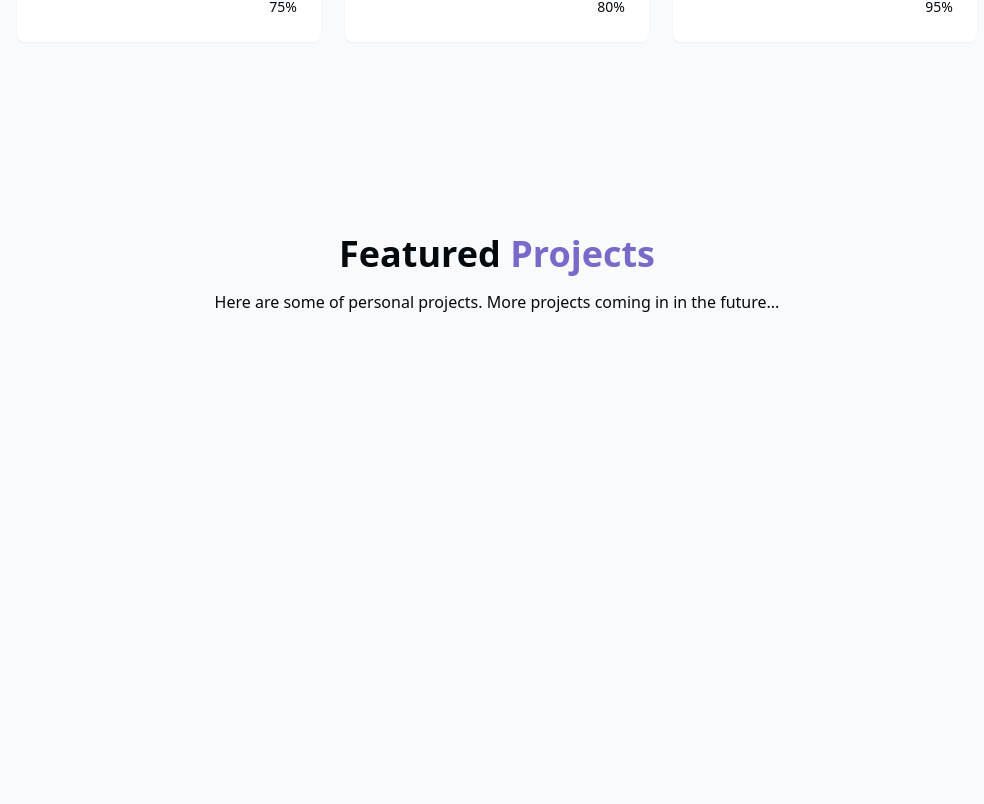
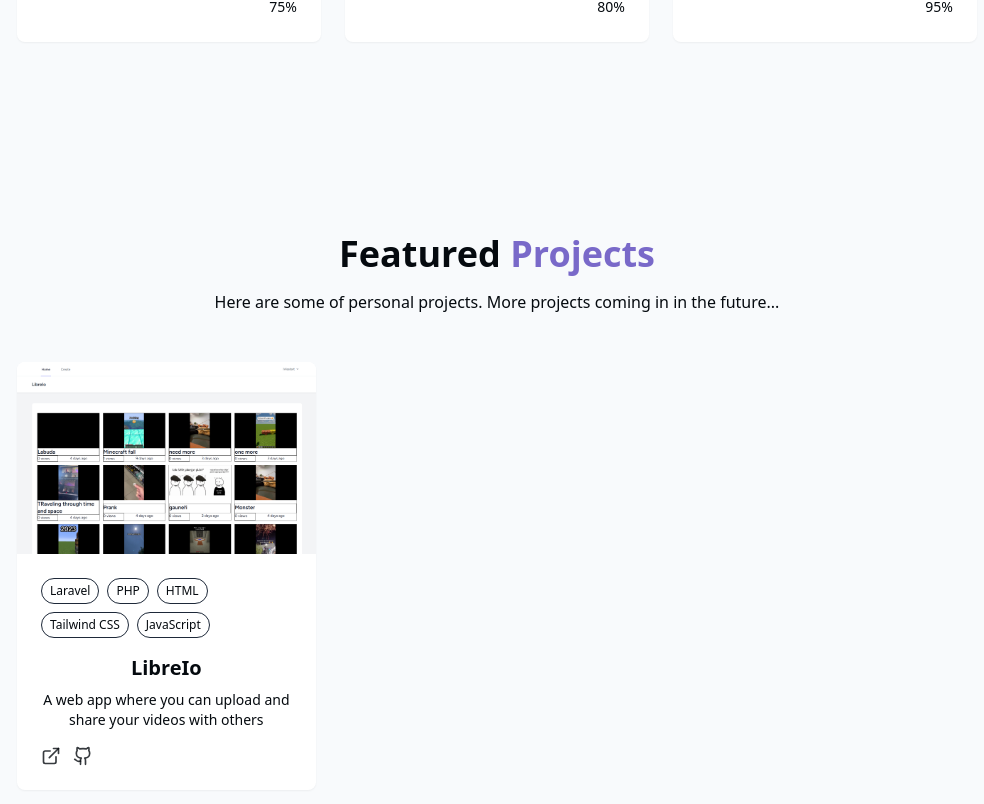
Before and after one commit to iVlastart/portfolio, a React (Vite) app: page / in a window 1280 px wide. Shown: the part 1898-2702 px from the top of the page, without its empty margins (143-1127 px from the left). Before the commit the page ends 2356 px from the top, so only its background shows below. Built offline with nearby package versions, Linux system fonts and the light colour scheme.

Commit message:
Finished projects section. Replace the Libreio project img

```diff
--- a/src/Components/ProjectsSection.jsx
+++ /dev/null
@@ -1,26 +0,0 @@
-import { Title } from "./Title";
-
-const projects = [
-    {
-        id: 1,
-        title: 'LibreIo',
-        description: 'A web app where you can upload and share your videos with others',
-        image: '/projects/LibreIo.webp',
-        tags: ['Laravel', 'PHP', 'HTML', 'Tailwind CSS', 'JavaScript'],
-        github: 'https://github.com/iVlastart/LibreIo'
-    }
-];
-
-export const ProjectsSection = ()=>{
-    return(
-        <section id="projects" className="py-24 px-4 relative">
-            <div className="container mx-auto max-w-5xl">
-                <Title part1='Featured' part2='Projects'/>
-
-                <p className="text-center mb-12 max-w-2xl mx-auto">
-                    Here are some of personal projects. More projects coming in in the future...
-                </p>
-            </div>
-        </section>
-    )
-};
--- a/src/Components/AboutSection.jsx
+++ b/src/Components/Sections/AboutSection.jsx
@@ -1,7 +1,7 @@
 import { File } from "lucide-react";
 import cvFile from '@/assets/Vašut-cv.pdf';
 import zivotopisFile from '@/assets/Vašut-životopis.pdf';
-import { Title } from "./Title";
+import { Title } from "@/Components/partials/Title";
 
 export const AboutSection = ()=>{
     return(
--- /dev/null
+++ b/src/Components/Sections/ProjectsSection.jsx
@@ -0,0 +1,77 @@
+import { Title } from "@/Components/partials/Title";
+import { ExternalLink, GithubIcon } from "lucide-react";
+
+const projects = [
+    {
+        id: 1,
+        title: 'LibreIo',
+        description: 'A web app where you can upload and share your videos with others',
+        img: '/projects/LibreIo.webp',
+        tags: ['Laravel', 'PHP', 'HTML', 'Tailwind CSS', 'JavaScript'],
+        github: 'https://github.com/iVlastart/LibreIo',
+        demo: '#'
+    }
+];
+
+export const ProjectsSection = ()=>{
+    return(
+        <section id="projects" className="py-24 px-4 relative">
+            <div className="container mx-auto max-w-5xl">
+                <Title part1='Featured' part2='Projects'/>
+
+                <p className="text-center mb-12 max-w-2xl mx-auto">
+                    Here are some of personal projects. More projects coming in in the future...
+                </p>
+
+                <div className="grid grid-cols-1 md:grid-cols-2 lg:grid-cols-3 gap-8">
+                    {
+                        projects.map((project, key)=>(
+                            <div key={key} className="group bg-card rounded-lg overflow-hidden shadow-xs
+                                    card-hover">
+                                <div className="h-48 overflow-hidden">
+                                    <img src={project.img} alt={project.title} className="w-full h-full
+                                        object-cover transition-transform duration-500 group-hover:scale-110" />
+                                </div>
+
+                                <div className="p-6">
+                                    <div className="flex flex-wrap gap-2 mb-4">
+                                        {project.tags.map(tag=>(
+                                            <span className="px-2 py-1 text-xs font-medium rounded-full
+                                                    text-foreground border border-gray-800">
+                                                {tag}
+                                            </span>
+                                        ))}
+                                    </div>
+
+
+                                    <h3 className="text-xl font-semibold mb-2">
+                                        {project.title}
+                                    </h3>
+
+                                    <p className="text-foreground text-sm mb-4">
+                                        {project.description}
+                                    </p>
+
+                                    <div className="flex justify-between items-center">
+                                        <div className="flex space-x-3">
+                                            <a href={project.demo} className="text-foreground/80
+                                                    hover:text-primary transition-colors duration-300"
+                                                    target="_blank">
+                                                <ExternalLink size={20}/>
+                                            </a>
+                                            <a href={project.github} className="text-foreground/80
+                                                    hover:text-primary transition-colors duration-300"
+                                                    target="_blank">
+                                                <GithubIcon size={20}/>
+                                            </a>
+                                        </div>
+                                    </div>
+                                </div>
+                            </div>
+                        ))
+                    }
+                </div>
+            </div>
+        </section>
+    )
+};
--- a/src/Components/SkillsSection.jsx
+++ b/src/Components/Sections/SkillsSection.jsx
@@ -1,6 +1,6 @@
 import { useState } from "react";
 import { cn } from '@/lib/utils';
-import { Title } from "./Title";
+import { Title } from "@/Components/partials/Title";
 const skills = [
     /* Frontend */
     {name: 'HTML/CSS', level: 90, category: 'frontend'},
```
Also changed, not shown: src/Pages/Home.jsx (+4 -4 lines), public/projects/LibreIo.webp, src/Components/Sections/HeroSection.jsx (renamed from src/Components/HeroSection.jsx), src/Components/partials/Title.jsx (renamed from src/Components/Title.jsx).
